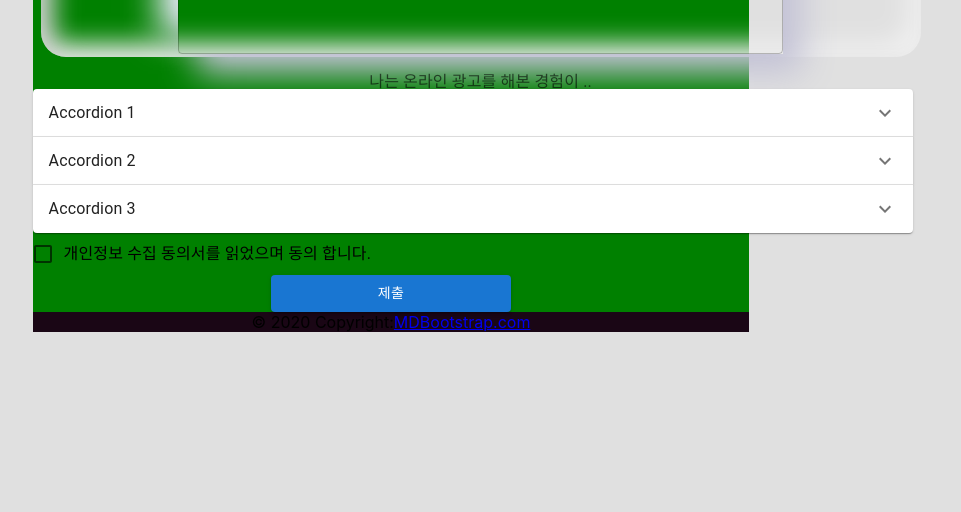
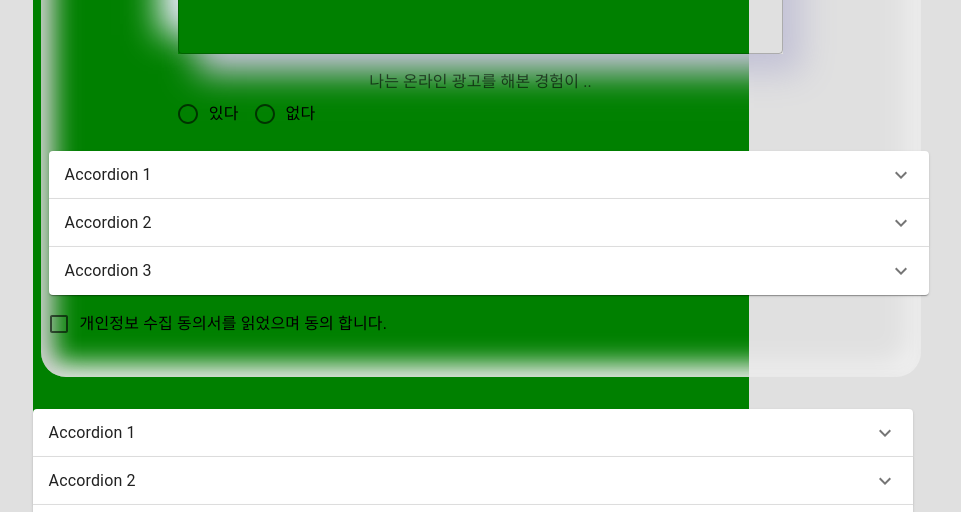
Before and after one commit to DrInnovatio/BlogLine, a React (Create React App) app: page / in a window 1280 px wide. Shown: the part 1401-1913 px from the top of the page, without its empty margins (257-1218 px from the left). Before the commit the page ends 1781 px from the top, so only its background shows below. Built offline with nearby package versions, Linux system fonts and the light colour scheme.

Commit message:
fixed radio button and check box.

```diff
--- a/src/components/button.jsx
+++ /dev/null
@@ -1,15 +0,0 @@
-import * as React from 'react';
-import Button from '@mui/material/Button';
-import { getDocs, collection, addDoc } from 'firebase/firestore';
-
-const submit = async () => {
-    await addDoc()
-};
-
-export default function SubmitButton() {
-  return (
-    <Button onClick={ submit }  variant="contained" style={{width: '15rem'}}>
-      제출
-    </Button>
-  );
-}
--- a/src/components/checkbox.jsx
+++ /dev/null
@@ -1,16 +0,0 @@
-import React, {useState} from 'react';
-import FormGroup from '@mui/material/FormGroup';
-import FormControlLabel from '@mui/material/FormControlLabel';
-import Checkbox from '@mui/material/Checkbox';
-
-export default function CheckboxLabels() {
-
-  const [isAgreed, setIsAgreed] = useState(false);
-
-  return (
-    <FormGroup>
-      <FormControlLabel control={<Checkbox defaultChecked />} label="
-          개인정보 수집 동의서를 읽었으며 동의 합니다." checked={ isAgreed }  onChange={(e) => setIsAgreed(e.target.checked)}/>
-      </FormGroup>
-  );
-}
--- a/src/components/form.jsx
+++ b/src/components/form.jsx
@@ -1,16 +1,24 @@
-import React, {useState} from 'react';
+import React, { useState } from 'react';
 import Box from '@mui/material/Box';
+import Button from '@mui/material/Button';
 import TextField from '@mui/material/TextField';
-import RowRadioButtonsGroup from '../components/radioButton';
-import { db } from '../../src/firebase';
-import { getDocs, collection, addDoc } from 'firebase/firestore';
+import FormControlLabel from '@mui/material/FormControlLabel';
+import FormControl from '@mui/material/FormControl';
+import FormLabel from '@mui/material/FormLabel';
+import FormGroup from '@mui/material/FormGroup';
+import Radio from '@mui/material/Radio';
+import RadioGroup from '@mui/material/RadioGroup';
+import SimpleAccordion from './accordion';
+import Checkbox from '@mui/material/Checkbox';
+import { addDoc, collection } from 'firebase/firestore';
+import { db } from '../firebase';
 
 
 const styles = {
   inputs: {
     flex: 1,
     width: '55rem',
-    height: '40rem',
+    height: '60rem',
     flexDirection: 'column',
     justifyContent: 'space-between', //space-around
     margin: '2rem auto',
@@ -24,6 +32,8 @@ const styles = {
   }
 };
 
+
+
 export default function BasicTextFields() {
 
   const [name, setName] = useState("");
@@ -34,7 +44,54 @@ export default function BasicTextFields() {
   const [menu, setMenu] = useState("");
   const [price, setPrice] = useState(0);
   const [introduce, setIntroduce] = useState("");
+  const [isExperienced, setIsExperienced] = useState(true);
+  const [isAgreed, setIsAgreed] = useState(false);
 
+  const ownersCollectionRef = collection(db, "owners")
+
+  // const handleSubmit = (event) => {
+  //   event.preventDefault();
+  //   console.log(isExperienced); // Replace with code to send data to backend
+  // };
+
+  const handleIsAgreedChange = (event) => {
+    setIsAgreed(event.target.checked);
+  };
+
+
+  const handleAnswerChange = (event) => {
+    setIsExperienced(event.target.value);
+  };
+
+  const submit = async (event) => {
+
+    try {
+      await addDoc(ownersCollectionRef, {
+        name: name,
+        mobile: mobile,
+        email: email,
+        restaurantName: restaurantName,
+        address: address,
+        menu: menu,
+        price: price,
+        introduce: introduce,
+        isAgreed: isAgreed,
+        isExperienced: isExperienced
+      });
+    } catch (err) {
+      console.error(err);
+    }
+    event.preventDefault();
+    if (isAgreed) {
+      // Replace with code to log the user in
+      console.log("Logged in");
+      event.preventDefault();
+      // Replace with code to send data to backend
+      window.location.reload(); // Refresh the page
+    } else {
+      alert("Please confirm that you want to login.");
+    }
+  };
 
 
   return (
@@ -48,7 +105,10 @@ export default function BasicTextFields() {
         autoComplete="off"
         style={styles.inputs}
       >
-        <TextField style={ styles.a } id="name" label="이름" variant="outlined" onChange={(e) => setName(e.target.value)} />
+
+
+        {/* Basic form */}
+        <TextField style={styles.a } id="name" label="이름" variant="outlined" onChange={(e) => setName(e.target.value)} />
         <TextField style={styles.a} id="mobil" label="핸드폰 번호" variant="outlined" onChange={(e) => setMobile(e.target.value)}/>
         <TextField style={styles.a} id="email" label="이메일" variant="outlined" onChange={(e) => setEmail(e.target.value)}/>
         <TextField style={styles.a} id="restaurantName" label="매장 상호명" variant="outlined" onChange={(e) => setRestaurantName(e.target.value)}/>
@@ -64,8 +124,53 @@ export default function BasicTextFields() {
           style={ styles.a }
           onChange={(e) => setIntroduce(e.target.value)}
         />
-        <RowRadioButtonsGroup/>
-        </Box>
-    </form>
+        {/* Basic form */}
+
+        {/* Experience of online Ads - Radio box*/}
+        <FormControl >
+          <FormLabel id="demo-row-radio-buttons-group-label">나는 온라인 광고를 해본 경험이 ..</FormLabel>
+          <RadioGroup
+            row
+            aria-labelledby="demo-row-radio-buttons-group-label"
+            name="row-radio-buttons-group"
+          >
+            <FormControlLabel value="yes" control={<Radio />} label="있다" checked={isExperienced === 'yes'} onChange={handleAnswerChange}/>
+            <FormControlLabel value="no" control={ <Radio /> } label="없다" checked={isExperienced === 'no'} onChange={handleAnswerChange}/>
+          </RadioGroup>
+        </FormControl>
+
+
+
+        {/* Experience of online Ads - Radio box*/}
+
+        {/* Agreement */}
+          <SimpleAccordion />
+        {/* Agreement */ }
+
+        {/* Agreement - Check Box*/ }
+        <FormGroup onSubmit={submit}>
+          <FormControlLabel control={<Checkbox defaultChecked />} label="
+              개인정보 수집 동의서를 읽었으며 동의 합니다."
+              checked={ isAgreed }
+              onChange={ handleIsAgreedChange }
+          />
+
+          <Button
+
+              onClick={ submit }
+              variant="contained"
+              style={ { width: '15rem', marginTop: '5rem' } }>
+            제출
+          </Button>
+
+        </FormGroup>
+        {/* Agreement - Check Box*/ }
+
+
+
+      </Box>
+      </form>
+
+
   );
 }
--- a/src/components/radioButton.jsx
+++ /dev/null
@@ -1,26 +0,0 @@
-import React, {useState} from 'react';
-import Radio from '@mui/material/Radio';
-import RadioGroup from '@mui/material/RadioGroup';
-import FormControlLabel from '@mui/material/FormControlLabel';
-import FormControl from '@mui/material/FormControl';
-import FormLabel from '@mui/material/FormLabel';
-
-
-export default function RowRadioButtonsGroup() {
-
-  const [isExperienced, setIsExperienced] = useState("");
-
-  return (
-    <FormControl>
-      <FormLabel id="demo-row-radio-buttons-group-label">나는 온라인 광고를 해본 경험이 ..</FormLabel>
-      <RadioGroup
-        row
-        aria-labelledby="demo-row-radio-buttons-group-label"
-        name="row-radio-buttons-group"
-      >
-        <FormControlLabel value="yes" control={<Radio />} label="있다" />
-        <FormControlLabel value="no" control={<Radio />} label="없다" />
-      </RadioGroup>
-    </FormControl>
-  );
-}
```
